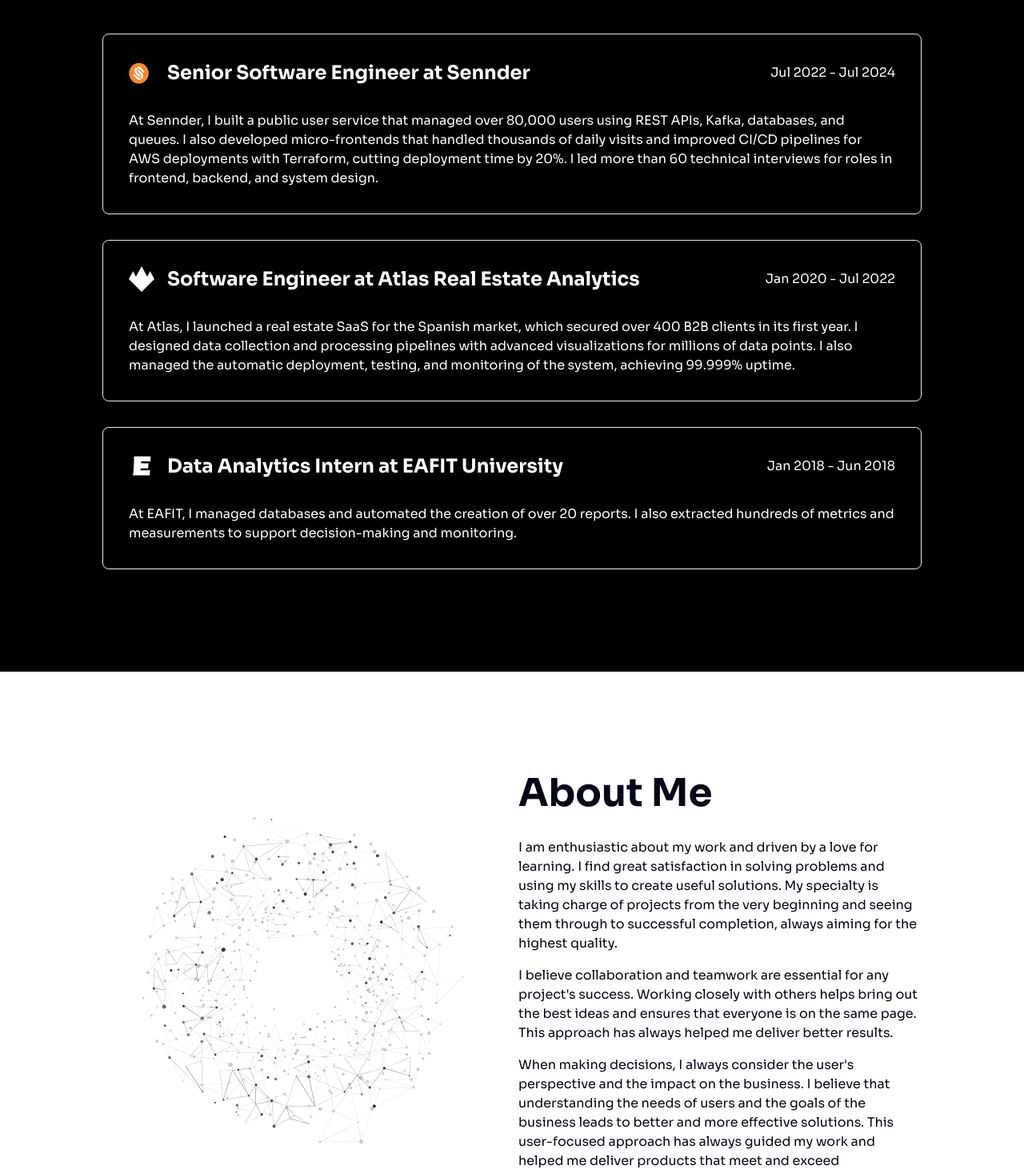
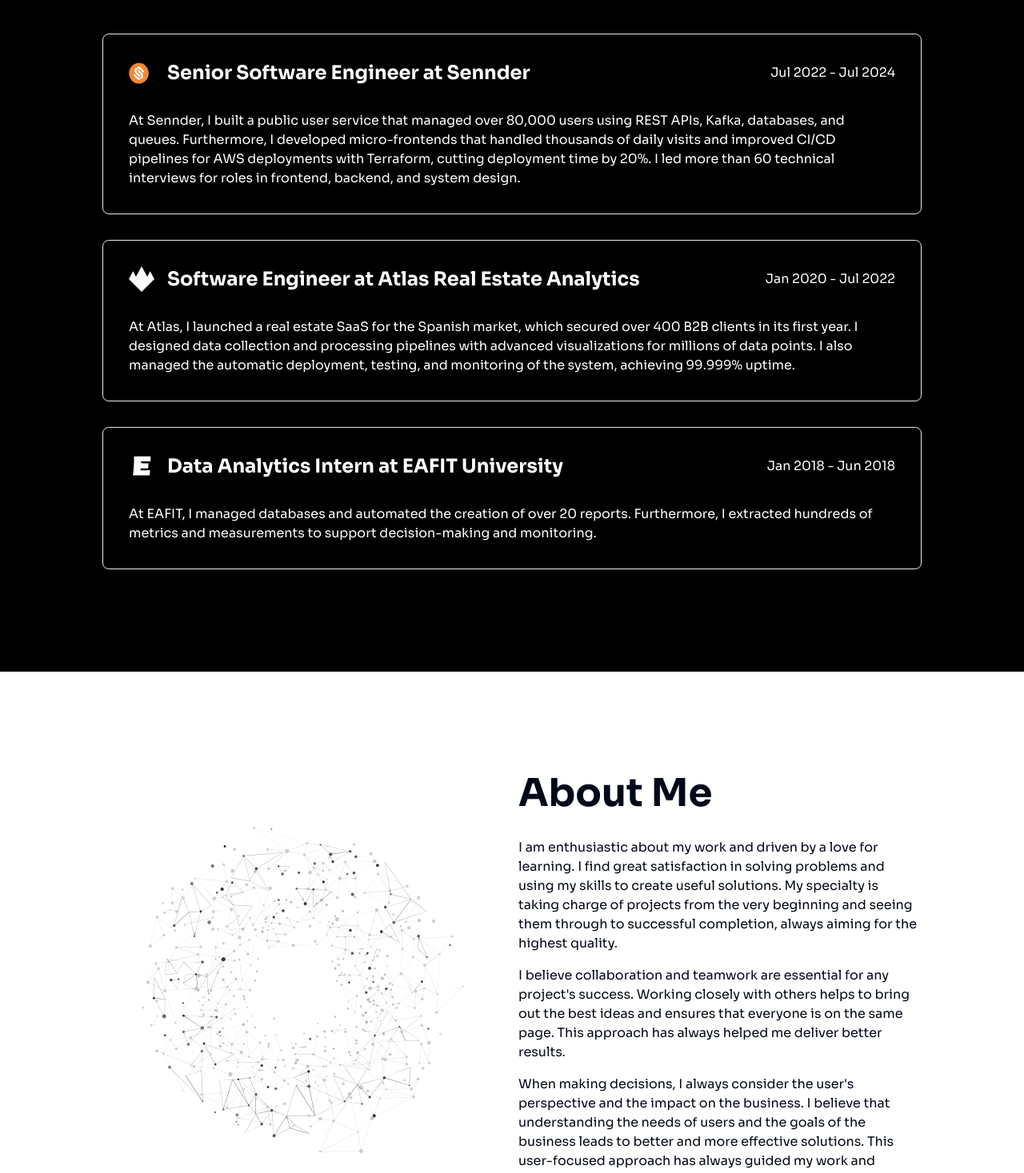
Before and after one commit to samuelvasco/portafolio, a Next.js app: page / in a window 1280 px wide. Shown: the part 2120-3587 px from the top of the page at 80% size. Built offline with nearby package versions, Linux system fonts and the light colour scheme.

Commit message:
fix: typos and copy

```diff
--- a/src/app/(landing)/_sections/about.tsx
+++ b/src/app/(landing)/_sections/about.tsx
@@ -24,7 +24,7 @@
             </p>
             <p>
               I believe collaboration and teamwork are essential for any
-              project&apos;s success. Working closely with others helps bring
+              project&apos;s success. Working closely with others helps to bring
               out the best ideas and ensures that everyone is on the same page.
               This approach has always helped me deliver better results.
             </p>
--- a/src/constants/copy.ts
+++ b/src/constants/copy.ts
@@ -9,7 +9,7 @@
     id: "sennder-experience",
     name: "Senior Software Engineer at Sennder",
     date: "Jul 2022 - Jul 2024",
-    description: `At Sennder, I built a public user service that managed over 80,000 users using REST APIs, Kafka, databases, and queues. I also developed micro-frontends that handled thousands of daily visits and improved CI/CD pipelines for AWS deployments with Terraform, cutting deployment time by 20%. I led more than 60 technical interviews for roles in frontend, backend, and system design.`,
+    description: `At Sennder, I built a public user service that managed over 80,000 users using REST APIs, Kafka, databases, and queues. Furthermore, I developed micro-frontends that handled thousands of daily visits and improved CI/CD pipelines for AWS deployments with Terraform, cutting deployment time by 20%. I led more than 60 technical interviews for roles in frontend, backend, and system design.`,
     alt: "Sennder logo",
     src: sennderLogo,
     url: "https://www.sennder.com/en",
@@ -27,7 +27,7 @@
     id: "eafit-experience",
     name: "Data Analytics Intern at EAFIT University",
     date: "Jan 2018 - Jun 2018",
-    description: `At EAFIT, I managed databases and automated the creation of over 20 reports. I also extracted hundreds of metrics and measurements to support decision-making and monitoring.`,
+    description: `At EAFIT, I managed databases and automated the creation of over 20 reports. Furthermore, I extracted hundreds of metrics and measurements to support decision-making and monitoring.`,
     alt: "Eafit University logo",
     src: eafitLogo,
     url: "https://www.eafit.edu.co/",
@@ -53,7 +53,7 @@
     index: 1,
     title: "User Management Service",
     description: `The carrier user service was designed to manage thousands of
-            transactions, seamlessly integrating with the company&apos;s
+            transactions, seamlessly integrating with the company's
             event-driven architecture to communicate with other microservices.
             It handled user authorization and personal data, ensuring secure and
             efficient operations across the platform.`,
```
